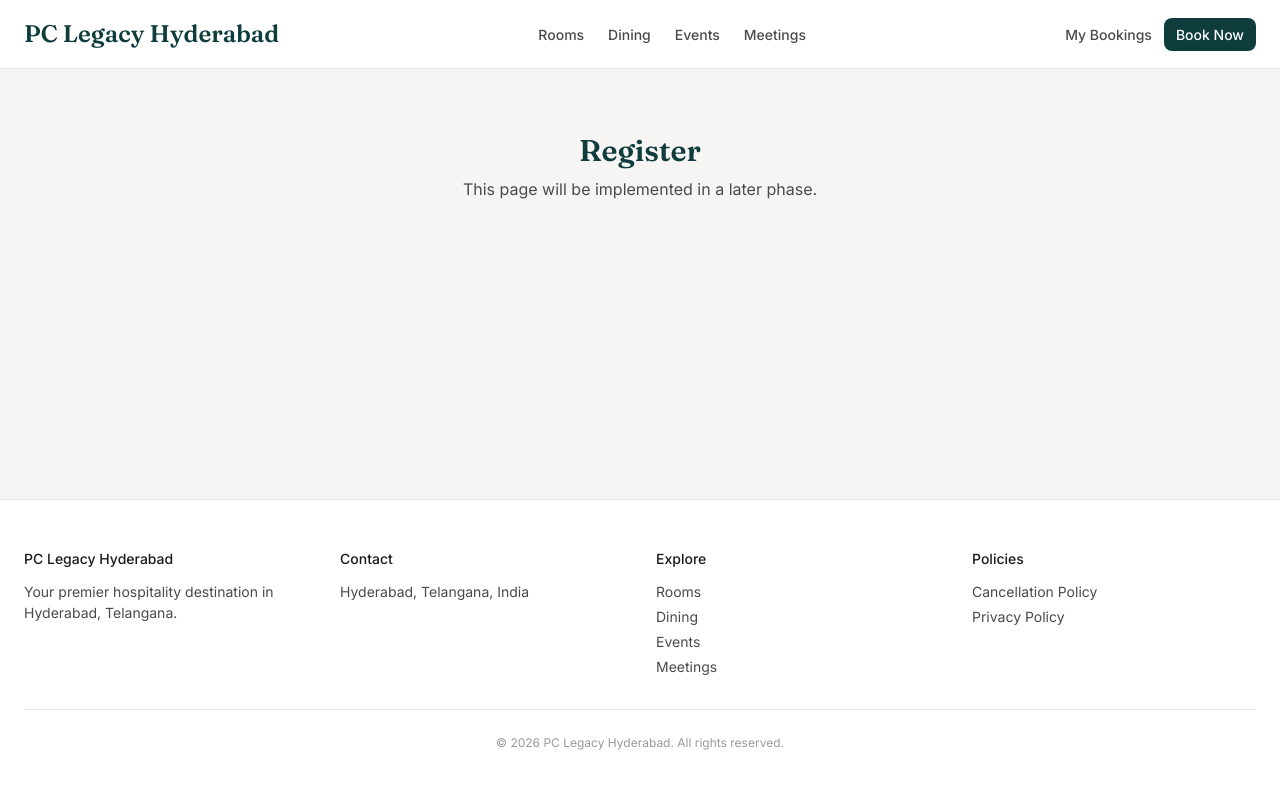
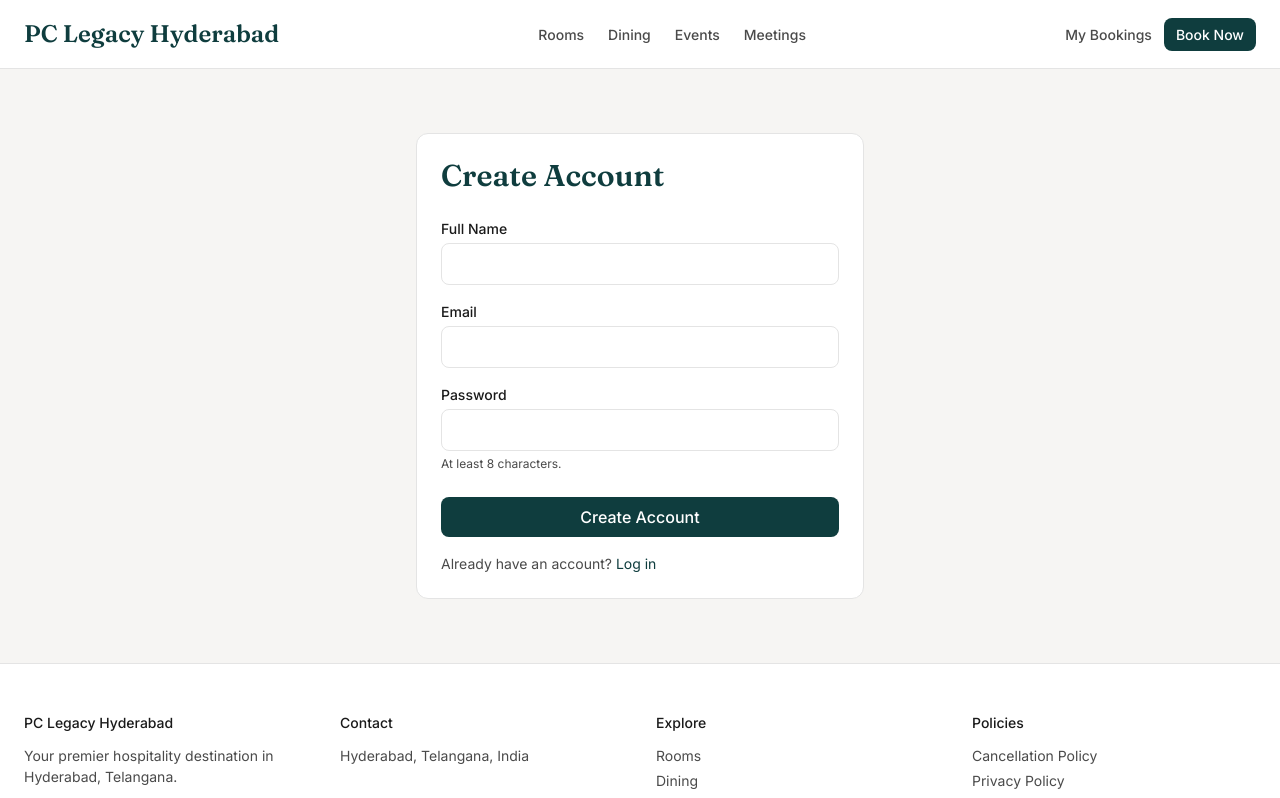
Before and after one commit to shaistakhan01/pc-legacy-hyderabad, a React (Vite) app in the folder frontend/: page /register in a window 1280 px wide. Shown: the top 798 px of the page. Built offline with nearby package versions, Linux system fonts and the light colour scheme; no server answers.

Commit message:
feat: signup, login, and route guards for auth

```diff
--- /dev/null
+++ b/frontend/src/pages/public/Login.tsx
@@ -0,0 +1,65 @@
+import { FormEvent, useState } from "react";
+import { useNavigate, Link } from "react-router-dom";
+import { supabase } from "@/lib/supabaseClient";
+import { Button, Input, Card } from "@/components/common";
+
+export function Login() {
+  const navigate = useNavigate();
+  const [email, setEmail] = useState("");
+  const [password, setPassword] = useState("");
+  const [errorText, setErrorText] = useState("");
+  const [isLoading, setIsLoading] = useState(false);
+
+  async function handleSubmit(e: FormEvent) {
+    e.preventDefault();
+    setErrorText("");
+    setIsLoading(true);
+
+    const { error } = await supabase.auth.signInWithPassword({ email, password });
+
+    setIsLoading(false);
+
+    if (error) {
+      setErrorText(error.message);
+      return;
+    }
+
+    navigate("/account/bookings");
+  }
+
+  return (
+    <div className="mx-auto flex max-w-content justify-center px-6 py-16">
+      <Card className="w-full max-w-md">
+        <h1 className="mb-6 font-heading text-2xl text-primary">Log In</h1>
+        <form onSubmit={handleSubmit} className="flex flex-col gap-4">
+          <Input
+            label="Email"
+            type="email"
+            value={email}
+            onChange={(e) => setEmail(e.target.value)}
+            required
+          />
+          <Input
+            label="Password"
+            type="password"
+            value={password}
+            onChange={(e) => setPassword(e.target.value)}
+            required
+            errorText={errorText || undefined}
+          />
+          <Button type="submit" isLoading={isLoading} className="mt-2">
+            Log In
+          </Button>
+        </form>
+        <div className="mt-4 flex justify-between text-sm text-neutral-700">
+          <Link to="/register" className="hover:text-primary transition-colors">
+            Create an account
+          </Link>
+          <Link to="/forgot-password" className="hover:text-primary transition-colors">
+            Forgot password?
+          </Link>
+        </div>
+      </Card>
+    </div>
+  );
+}
--- /dev/null
+++ b/frontend/src/pages/public/Register.tsx
@@ -0,0 +1,81 @@
+import { FormEvent, useState } from "react";
+import { useNavigate, Link } from "react-router-dom";
+import { supabase } from "@/lib/supabaseClient";
+import { Button, Input, Card } from "@/components/common";
+
+export function Register() {
+  const navigate = useNavigate();
+  const [fullName, setFullName] = useState("");
+  const [email, setEmail] = useState("");
+  const [password, setPassword] = useState("");
+  const [errorText, setErrorText] = useState("");
+  const [isLoading, setIsLoading] = useState(false);
+
+  async function handleSubmit(e: FormEvent) {
+    e.preventDefault();
+    setErrorText("");
+
+    if (password.length < 8) {
+      setErrorText("Password must be at least 8 characters.");
+      return;
+    }
+
+    setIsLoading(true);
+
+    const { error } = await supabase.auth.signUp({
+      email,
+      password,
+      options: { data: { full_name: fullName } },
+    });
+
+    setIsLoading(false);
+
+    if (error) {
+      setErrorText(error.message);
+      return;
+    }
+
+    navigate("/account/bookings");
+  }
+
+  return (
+    <div className="mx-auto flex max-w-content justify-center px-6 py-16">
+      <Card className="w-full max-w-md">
+        <h1 className="mb-6 font-heading text-2xl text-primary">Create Account</h1>
+        <form onSubmit={handleSubmit} className="flex flex-col gap-4">
+          <Input
+            label="Full Name"
+            value={fullName}
+            onChange={(e) => setFullName(e.target.value)}
+            required
+          />
+          <Input
+            label="Email"
+            type="email"
+            value={email}
+            onChange={(e) => setEmail(e.target.value)}
+            required
+          />
+          <Input
+            label="Password"
+            type="password"
+            value={password}
+            onChange={(e) => setPassword(e.target.value)}
+            helperText="At least 8 characters."
+            errorText={errorText || undefined}
+            required
+          />
+          <Button type="submit" isLoading={isLoading} className="mt-2">
+            Create Account
+          </Button>
+        </form>
+        <div className="mt-4 text-sm text-neutral-700">
+          Already have an account?{" "}
+          <Link to="/login" className="text-primary hover:underline">
+            Log in
+          </Link>
+        </div>
+      </Card>
+    </div>
+  );
+}
--- a/frontend/src/routes/AppRoutes.tsx
+++ b/frontend/src/routes/AppRoutes.tsx
@@ -2,13 +2,17 @@ import { Routes, Route } from "react-router-dom";
 import { PublicLayout } from "@/layouts/PublicLayout";
 import { AdminLayout }  from "@/layouts/AdminLayout";
 import { Placeholder }  from "@/pages/public/Placeholder";
+import { Login } from "@/pages/public/Login";
+import { Register } from "@/pages/public/Register";
+import { ProtectedRoute } from "@/routes/ProtectedRoute";
+import { RoleBasedRoute } from "@/routes/RoleBasedRoute";
 
 // Routing skeleton — Technical Plan Phase 1.4.
 //
 // Three route groups:
 //  1. Public routes     → PublicLayout (no auth required)
-//  2. Customer routes   → PublicLayout (ProtectedRoute added in Phase 3)
-//  3. Admin routes      → AdminLayout  (RoleBasedRoute added in Phase 3)
+//  2. Customer routes   → PublicLayout + ProtectedRoute (Phase 3)
+//  3. Admin routes      → AdminLayout  + RoleBasedRoute (Phase 3)
 //
 // All leaf components are Placeholder until their module phase is built.
 // The catch-all * route MUST remain last — React Router matches top-to-bottom.
@@ -36,50 +40,74 @@ export function AppRoutes() {
         <PublicLayout><Placeholder pageName="Meetings & Conference" /></PublicLayout>
       } />
       <Route path="/login" element={
-        <PublicLayout><Placeholder pageName="Login" /></PublicLayout>
+        <PublicLayout><Login /></PublicLayout>
       } />
       <Route path="/register" element={
-        <PublicLayout><Placeholder pageName="Register" /></PublicLayout>
+        <PublicLayout><Register /></PublicLayout>
       } />
 
-      {/* ── Customer portal routes (auth-protected in Phase 3) ────── */}
+      {/* ── Customer portal routes (auth-protected) ───────────────── */}
       <Route path="/account/bookings" element={
+        <ProtectedRoute>
           <PublicLayout><Placeholder pageName="My Bookings" /></PublicLayout>
+        </ProtectedRoute>
       } />
       <Route path="/account/bookings/:bookingId" element={
+        <ProtectedRoute>
           <PublicLayout><Placeholder pageName="Booking Detail" /></PublicLayout>
+        </ProtectedRoute>
       } />
       <Route path="/account/profile" element={
+        <ProtectedRoute>
           <PublicLayout><Placeholder pageName="Profile & Preferences" /></PublicLayout>
+        </ProtectedRoute>
       } />
 
-      {/* ── Admin portal routes (role-protected in Phase 3) ──────── */}
+      {/* ── Admin portal routes (role-protected) ──────────────────── */}
       <Route path="/admin" element={
+        <RoleBasedRoute allowedRoles={["staff", "admin", "super_admin"]}>
           <AdminLayout><Placeholder pageName="Admin Dashboard" /></AdminLayout>
+        </RoleBasedRoute>
       } />
       <Route path="/admin/rooms" element={
+        <RoleBasedRoute allowedRoles={["staff", "admin", "super_admin"]}>
           <AdminLayout><Placeholder pageName="Room Management" /></AdminLayout>
+        </RoleBasedRoute>
       } />
       <Route path="/admin/restaurant" element={
+        <RoleBasedRoute allowedRoles={["staff", "admin", "super_admin"]}>
           <AdminLayout><Placeholder pageName="Restaurant Management" /></AdminLayout>
+        </RoleBasedRoute>
       } />
       <Route path="/admin/banquet" element={
+        <RoleBasedRoute allowedRoles={["staff", "admin", "super_admin"]}>
           <AdminLayout><Placeholder pageName="Banquet Management" /></AdminLayout>
+        </RoleBasedRoute>
       } />
       <Route path="/admin/conference" element={
+        <RoleBasedRoute allowedRoles={["staff", "admin", "super_admin"]}>
           <AdminLayout><Placeholder pageName="Conference Management" /></AdminLayout>
+        </RoleBasedRoute>
       } />
       <Route path="/admin/guests" element={
+        <RoleBasedRoute allowedRoles={["staff", "admin", "super_admin"]}>
           <AdminLayout><Placeholder pageName="Guests / CRM" /></AdminLayout>
+        </RoleBasedRoute>
       } />
       <Route path="/admin/staff" element={
+        <RoleBasedRoute allowedRoles={["staff", "admin", "super_admin"]}>
           <AdminLayout><Placeholder pageName="Staff & Roles" /></AdminLayout>
+        </RoleBasedRoute>
       } />
       <Route path="/admin/reports" element={
+        <RoleBasedRoute allowedRoles={["staff", "admin", "super_admin"]}>
           <AdminLayout><Placeholder pageName="Reports & Analytics" /></AdminLayout>
+        </RoleBasedRoute>
       } />
       <Route path="/admin/settings" element={
+        <RoleBasedRoute allowedRoles={["staff", "admin", "super_admin"]}>
           <AdminLayout><Placeholder pageName="Settings" /></AdminLayout>
+        </RoleBasedRoute>
       } />
 
       {/* ── 404 fallback — must be last ───────────────────────────── */}
--- /dev/null
+++ b/frontend/src/routes/ProtectedRoute.tsx
@@ -0,0 +1,22 @@
+import { ReactNode } from "react";
+import { Navigate, useLocation } from "react-router-dom";
+import { useAuth } from "@/hooks/useAuth";
+
+interface ProtectedRouteProps {
+  children: ReactNode;
+}
+
+export function ProtectedRoute({ children }: ProtectedRouteProps) {
+  const { user, loading } = useAuth();
+  const location = useLocation();
+
+  if (loading) {
+    return <div className="p-16 text-center text-neutral-700">Loading...</div>;
+  }
+
+  if (!user) {
+    return <Navigate to="/login" state={{ from: location }} replace />;
+  }
+
+  return <>{children}</>;
+}
--- /dev/null
+++ b/frontend/src/routes/RoleBasedRoute.tsx
@@ -0,0 +1,26 @@
+import { ReactNode } from "react";
+import { Navigate } from "react-router-dom";
+import { useAuth } from "@/hooks/useAuth";
+
+interface RoleBasedRouteProps {
+  children: ReactNode;
+  allowedRoles: string[];
+}
+
+export function RoleBasedRoute({ children, allowedRoles }: RoleBasedRouteProps) {
+  const { user, profile, loading } = useAuth();
+
+  if (loading) {
+    return <div className="p-16 text-center text-neutral-700">Loading...</div>;
+  }
+
+  if (!user) {
+    return <Navigate to="/login" replace />;
+  }
+
+  if (!profile || !allowedRoles.includes(profile.role)) {
+    return <Navigate to="/" replace />;
+  }
+
+  return <>{children}</>;
+}
```
Lines whose indentation alone changed are shown as unchanged.
